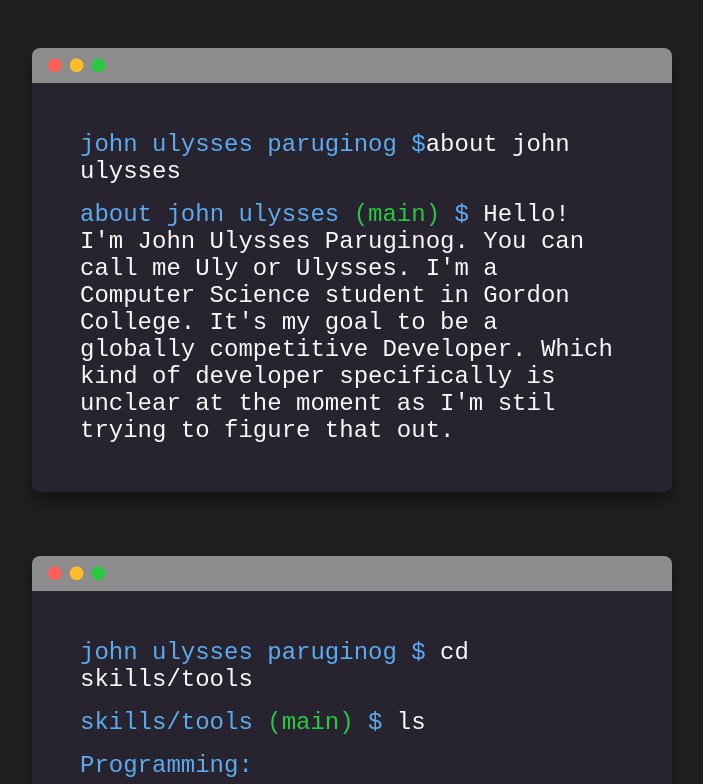
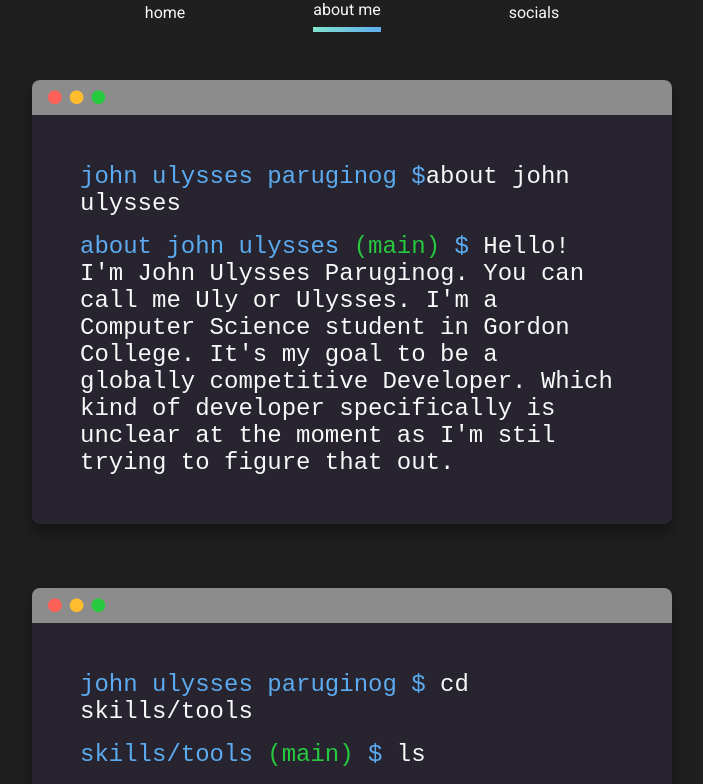
Before and after one commit to UlyCS/aboutme-react, a React (Create React App) app: page /about in a window 1280 px wide. Shown: the top 784 px of the page, without its empty margins (288-991 px from the left). Built offline with nearby package versions, Linux system fonts and the light colour scheme; the HTML template or start-up script is replaced by a standard one.

Commit message:
Changed Socials

```diff
--- a/src/components/BaseLayout.js
+++ b/src/components/BaseLayout.js
@@ -3,26 +3,29 @@ import Style from './BaseLayout.module.scss'
 import Navbar from "./Navbar";
 import Home from "./home/Home";
 import About from "./about/About";
-import Portfolio from "./portfolio/Portfolio";
+import Socials from "./socials/Socials";
 import {Route, Routes} from "react-router-dom";
 import {Box, Grid} from "@mui/material";
 
 export default function BaseLayout() {
    let [darkMode, setDarkMode] = useState(false);
 
+   function handleClick() {
+      setDarkMode(!darkMode);
+   }
 
    return (
       <Box className={darkMode ? Style.dark : Style.light}>
          <Grid container display={'flex'} flexDirection={'column'} minHeight={'100vh'}
                justifyContent={'space-between'}>
             <Grid item>
-
+               <Navbar darkMode={darkMode} handleClick={handleClick}/>
             </Grid>
             <Grid item flexGrow={1}>
                <Routes>
                   <Route exact path={'/'} element={<Home/>}/>
                   <Route exact path={'/about'} element={<About/>}/>
-                  <Route exact path={'/portfolio'} element={<Portfolio/>}/>
+                  <Route exact path={'/socials'} element={<Socials/>}/>
                </Routes>
             </Grid>
             <Grid item>
--- a/src/components/Navbar.js
+++ b/src/components/Navbar.js
@@ -19,8 +19,8 @@ const links = [
 
     {
         name: 'Socials',
-        to: '/portfolio',
-        active: 'portfolio'
+        to: '/socials',
+        active: 'socials'
     }
 ]
 
--- a/src/components/portfolio/Portfolio.js
+++ b/src/components/socials/Socials.js
@@ -1,15 +1,15 @@
 import React from 'react';
-import PortfolioBlock from "./PortfolioBlock";
+import SocialsBlock from "./SocialsBlock";
 import {Box, Grid} from "@mui/material";
 import {info} from "../../info/Info";
 
-export default function Portfolio() {
+export default function Socials() {
     return (
         <Box>
             <Grid container display={'flex'} justifyContent={'center'}>
-                {info.portfolio.map((project, index) => (
+                {info.socials.map((project, index) => (
                    <Grid item xs={12} md={6} key={index}>
-                       <PortfolioBlock image={project.image} live={project.live} source={project.source} title={project.title} />
+                       <SocialsBlock image={project.image} live={project.live} source={project.source} title={project.title} />
                    </Grid>
                 ))}
             </Grid>
--- a/src/components/portfolio/PortfolioBlock.js
+++ b/src/components/socials/SocialsBlock.js
@@ -2,13 +2,13 @@ import React from 'react';
 import IconLink from "./IconLink";
 import {Box} from "@mui/material";
 
-function PortfolioBlock(props) {
+function SocialsBlock(props) {
    const {image, live, source, title} = props;
    return (
       <Box display={'flex'} flexDirection={'column'} justifyContent={'center'} alignItems={'center'}>
          <Box component={'img'} src={image} alt={'mockup'}/>
          <h1 style={{fontSize: '2rem'}}>{title}</h1>
-         <Box className={'portfolio'} display={'flex'} flexDirection={'column'} gap={'0.5rem'}
+         <Box className={'socials'} display={'flex'} flexDirection={'column'} gap={'0.5rem'}
               alignItems={'center'} fontSize={'1.5rem'} py={'2rem'}>
             <Box p={1} border={'2px solid black'} borderRadius={'25px'}>
                <IconLink link={live} title={'Live Demo'} icon={'fa fa-safari'}/>
@@ -21,4 +21,4 @@ function PortfolioBlock(props) {
    );
 }
 
-export default PortfolioBlock;
+export default SocialsBlock;
--- a/src/info/Info.js
+++ b/src/info/Info.js
@@ -1,9 +1,4 @@
 import self from "../img/self.png"
-// import mock1 from "../img/mock1.png"
-// import mock2 from "../img/mock2.png"
-// import mock3 from "../img/mock3.png"
-// import mock4 from "../img/mock4.png"
-// import mock5 from "../img/mock5.png"
 import fb from "../img/fb.png"
 import git from "../img/git.png"
 import google from "../img/google.png"
@@ -12,32 +7,20 @@ import linkedin from "../img/linkedin.png"
 
 
 
-/* Hi there! Thanks for checking out my portfolio template. Be sure to read the comments to get a better understanding of
-how to make this template work best for you! */
+
 
 export let colors = ["rgb(92, 171, 240)", "rgb(148, 255, 189)"];
-/*
-I highly recommend using a gradient generator like https://gradientgenerator.paytonpierce.dev/ to generate a pair of colors that you like.
-These colors will be used to style your name on the homepage, the background of your picture, and some other accents throughout
-the site.
- */
 
-
-/*
-So let's get started! Some of the info below is pretty self-explanatory, like 'firstName' and 'bio'. I'll try to explain anything
-that might not be obvious right off the bat :) I recommend looking at the template example live using "npm start" to get an idea
-of what each of the values mean.
- */
 
 export const info = {
     firstName: "John Ulysses ",
     lastName: "Paruginog",
-    initials: "uly", // the example uses first and last, but feel free to use three or more if you like.
+
     position: "a Computer Science Major",
-    selfPortrait: self, // don't change this unless you want to name your self-portrait in the "img" folder something else!
-    gradient: `-webkit-linear-gradient(135deg, ${colors})`, // don't change this either
+    selfPortrait: self,
+    gradient: `-webkit-linear-gradient(135deg, ${colors})`,
     baseColor: colors[0],
-    miniBio: [ // these are just some "tidbits" about yourself. You can look at mine https://paytonjewell.github.io/#/ for an example if you'd like
+    miniBio: [
         {
             emoji: '📖',
             text: 'A student having 3 years currently in CompSci at Gordon College.'
@@ -81,8 +64,6 @@ export const info = {
         //     icon: "fa fa-twitter",
         //     label: 'twitter'
         // }
-// Feel free to remove any of these that you don't have. I'll write an FAQ on how to add new ones later, let me know if you have a request for an icon!
-// Just change the links so that they lead to your social profiles.
 
     ],
     bio: "Hello! I'm John Ulysses Paruginog. You can call me Uly or Ulysses. I'm a Computer Science student in Gordon College. It's my goal to be a globally competitive Developer. Which kind of developer specifically is unclear at the moment as I'm stil trying to figure that out.",
@@ -115,39 +96,34 @@ export const info = {
             label: 'Jogging',
             emoji: '🏃‍♂️'
         }
-// Same as above, change the emojis to match / relate to your hobbies or interests.
-// You can also remove the emojis if you'd like, I just think they look cute :P
+
     ],
-    portfolio: [ // This is where your portfolio projects will be detailed
+    portfolio: [
         {
             title: "Facebook",
-            live: "https://www.facebook.com/UlyChin/", //this should be a link to the live version of your project, think github pages, netlify, heroku, etc. Or your own domain, if you have it.
-            source: "https://github.com/paytonjewell", // this should be a link to the **repository** of the project, where the code is hosted.
+            live: "https://www.facebook.com/UlyChin/",
             image: fb
         },
         {
-            title: "Github",
-            live: "https://github.com/UlyCS",
-            source: "https://github.com/paytonjewell",
-            image: git
+            title: "LinkedIn",
+            live: "https://www.linkedin.com/in/john-ulysses-paruginog-3944411b7",
+            image: linkedin
+
         },
         {
             title: "Google",
             live: "https://mail.google.com/mail/u/0/#inbox?compose=GTvVlcSBnpqWvgCPcJNgdsRtFXHkRGMHVMsFcHwkVGlkfknLVBLTkWVSXqHZmhsMrlHkpvsqfjSnF",
-            source: "https://github.com/paytonjewell",
             image: google
         },
         {
             title: "Instagram",
             live: "https://www.instagram.com/ulychinpo/",
-            source: "https://github.com/paytonjewell",
             image: ig
         },
         {
-            title: "LinkedIn",
-            live: "https://www.linkedin.com/in/john-ulysses-paruginog-3944411b7",
-            source: "https://github.com/paytonjewell",
-            image: linkedin
+            title: "Github",
+            live: "https://github.com/UlyCS",
+            image: git
         }
     ]
 }
```
Also changed, not shown: src/components/BaseLayout.module.scss (+0 -45 lines), src/components/socials/IconLink.js (renamed from src/components/portfolio/IconLink.js), 1 other file (tests, documents, lock files or other folders).
